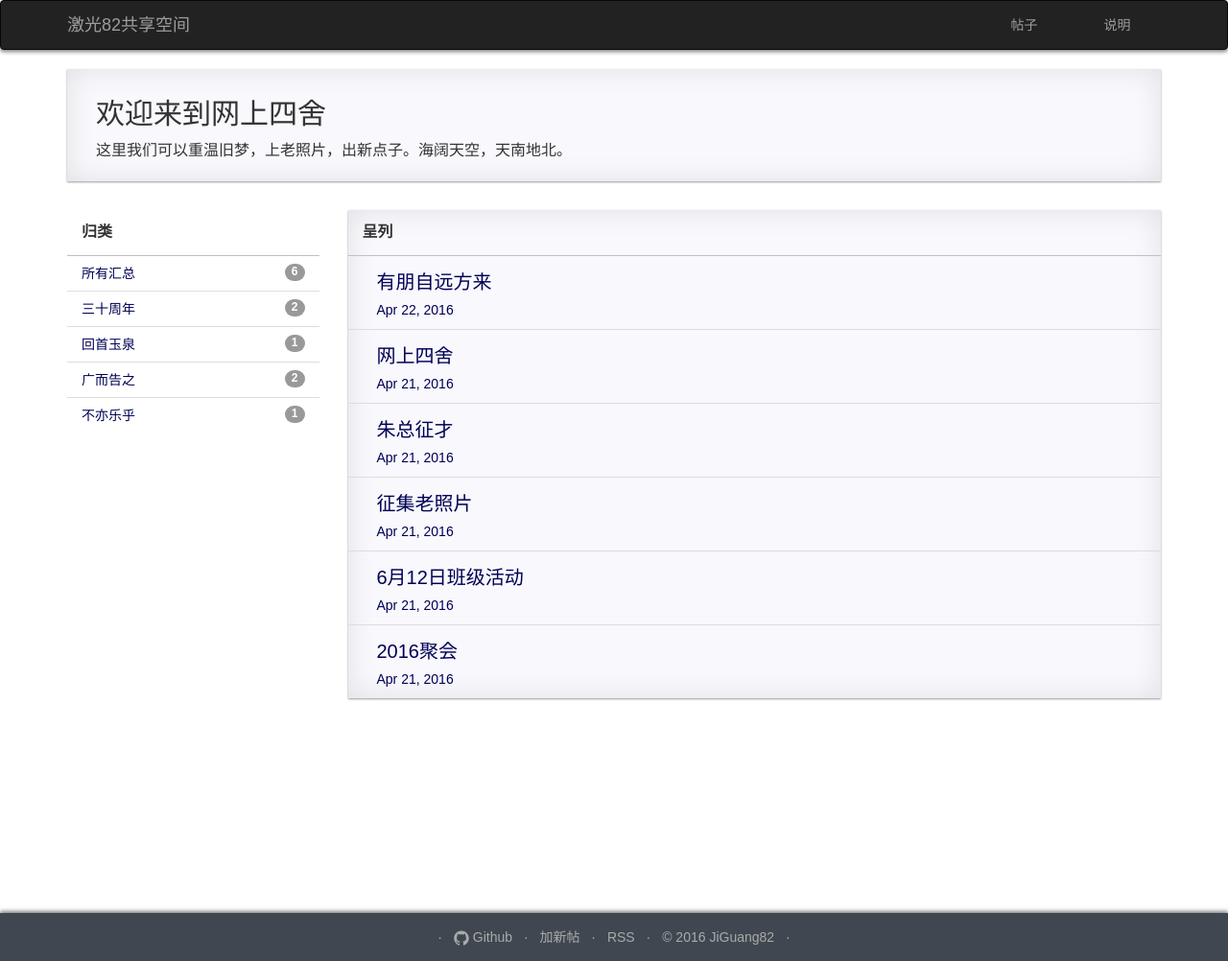
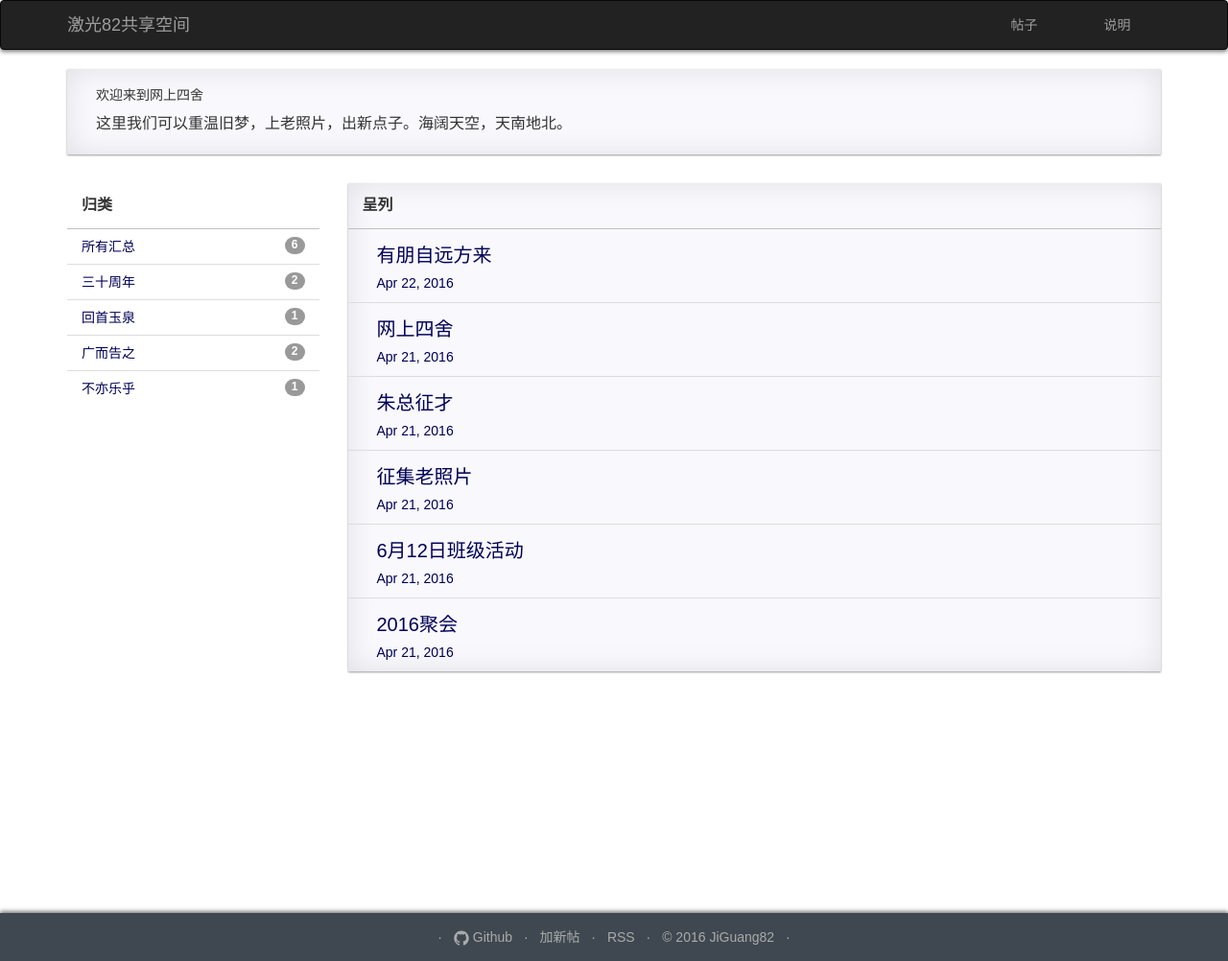
Before and after one commit to jiguang82/jiguang82, a Jekyll site: the page built from index.md, in a window 1280 px wide. Shown: the whole page at 96% size. Built offline with Jekyll 4.4.1, drawn with Linux system fonts in a browser that asks for light colours.

```diff
--- a/index.md
+++ b/index.md
@@ -2,6 +2,6 @@
 layout: frontpage
 ---
 
-## 欢迎来到网上四舍
+##### 欢迎来到网上四舍
 
 这里我们可以重温旧梦，上老照片，出新点子。海阔天空，天南地北。
```
